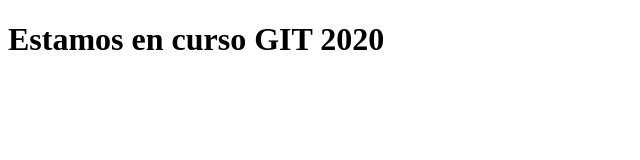
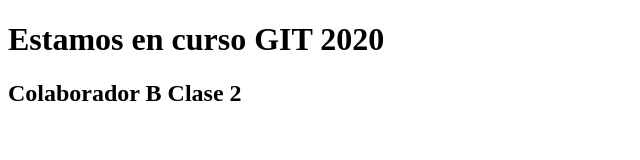
Before and after one commit to omarbotino/omarbotino, a plain HTML site: page index.html in a window 1280 px wide. Shown: the whole page, without its empty margins (0-640 px from the left). Drawn offline with Linux system fonts and the light colour scheme.

Commit message:
cambio en index.html

```diff
--- a/index.html
+++ b/index.html
@@ -7,5 +7,6 @@
 </head>
 <body>
     <h1>Estamos en curso GIT 2020</h1>
+    <h2>Colaborador B Clase 2</h2>
 </body>
 </html>
```
